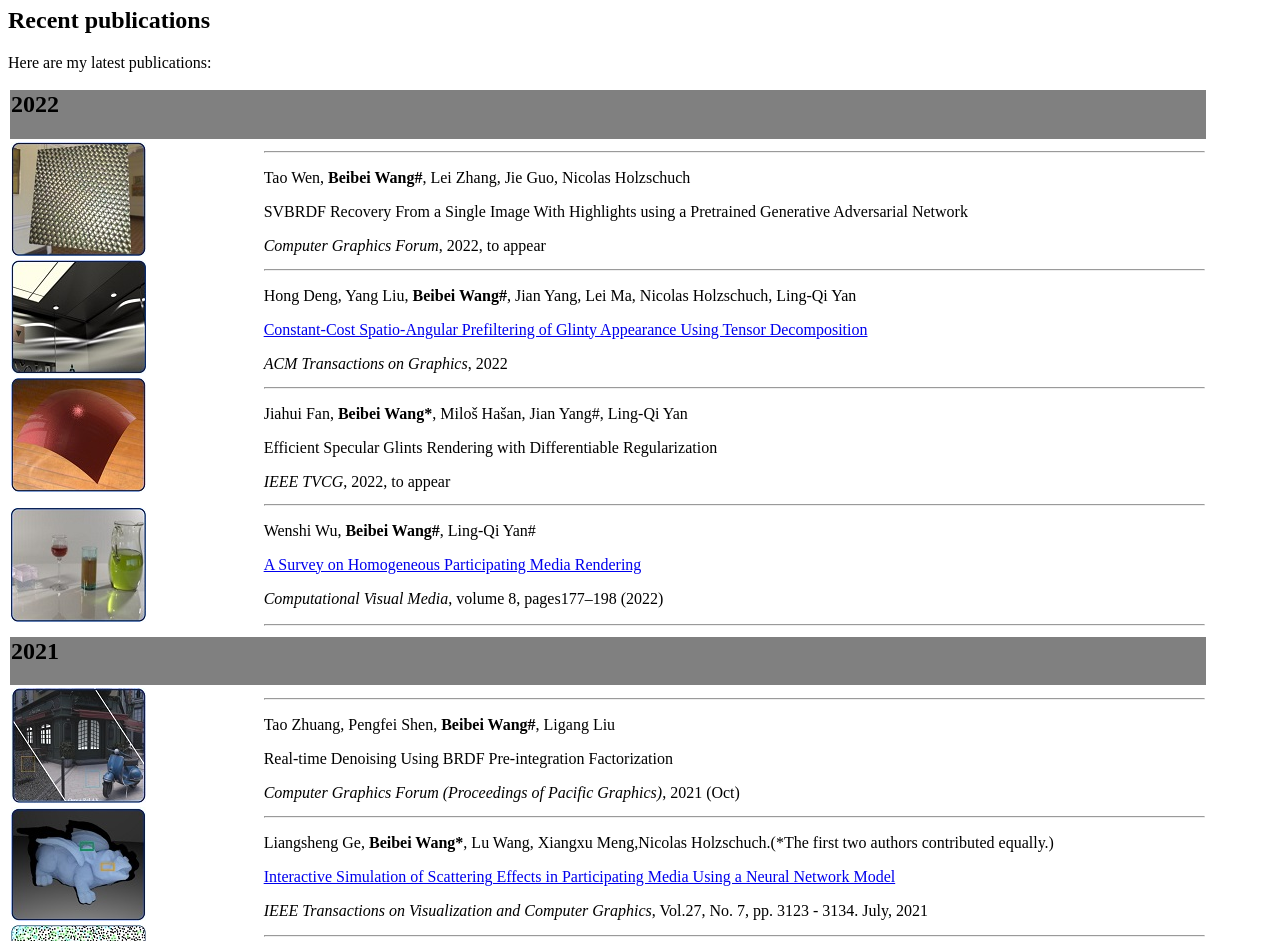
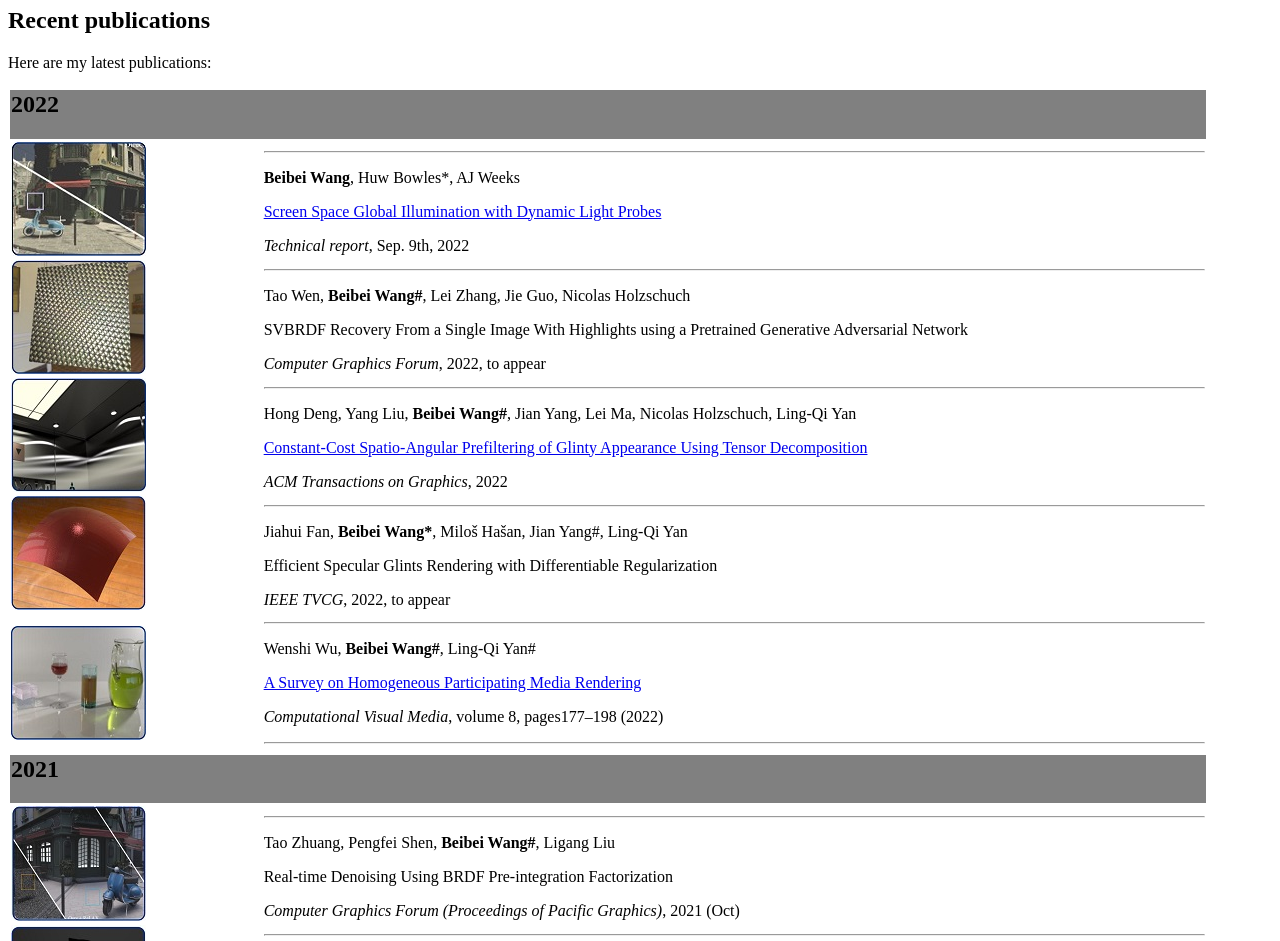
Before and after one commit to wangningbei/wangningbei.github.io, a plain HTML site: page index.html in a window 1280 px wide. Shown: the part 898-1839 px from the top of the page. Drawn offline with Linux system fonts and the light colour scheme.

Commit message:
Update DLP

```diff
--- a/index.html
+++ b/index.html
@@ -9,7 +9,7 @@
 <table width="90%">
 <tbody>
 <tr><!-- La photo -->
-<td style="text-align: left; padding-top: 15px;" valign="bottom"><img src="./Beibei Wang_files/Beibei_photo_talk_zoom.png" alt="Ma photo" /></td>
+<td style="text-align: left; padding-top: 15px;" valign="bottom"><img src="./Beibei Wang_files/Beibei_photo_talk_zoom.png" alt="My photo" /></td>
 <!-- Nom et Contact -->
 <td valign="top">
 <h1>Beibei Wang</h1>
@@ -82,6 +82,16 @@ Here are my latest publications:
 <td style="width: 74.4px; background-color: grey;" colspan="2">
 <h2><strong>2022</strong></h2>
 </td>
+</tr>
+
+<tr>
+<td style="width: 74.4px;"><img src="./Beibei Wang_files/DLP.jpg" alt="" /></td>
+<td style="width: 513.6px;">
+<hr />
+<p><strong>Beibei Wang</strong>, Huw Bowles*, AJ Weeks  </p>
+<p><a href="https://wangningbei.github.io/2022/dlp.pdf" target="_blank" rel="noopener">Screen Space Global Illumination with Dynamic Light Probes</a></p>
+<p><em>Technical report</em>, Sep. 9th, 2022 </p>
+<p>   </p>
 </tr>
 
 
```
Also changed, not shown: Beibei Wang_files/DLP.jpg (added), 1 other file.
